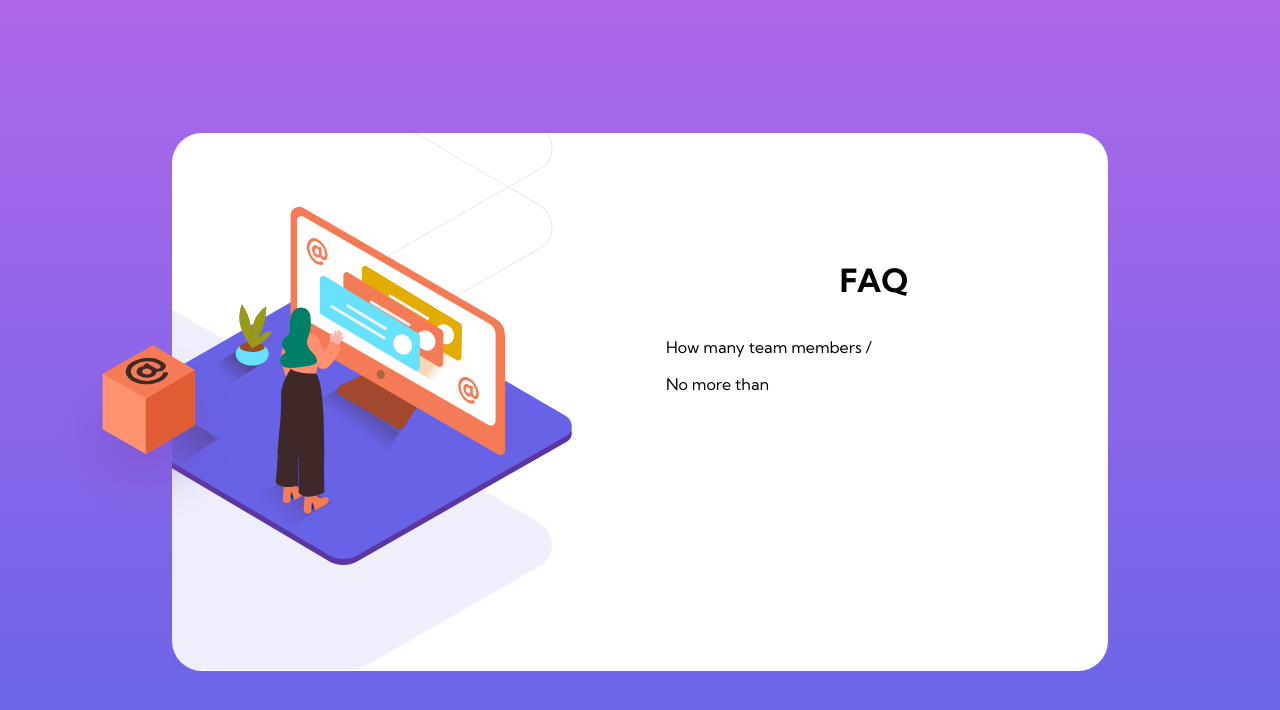
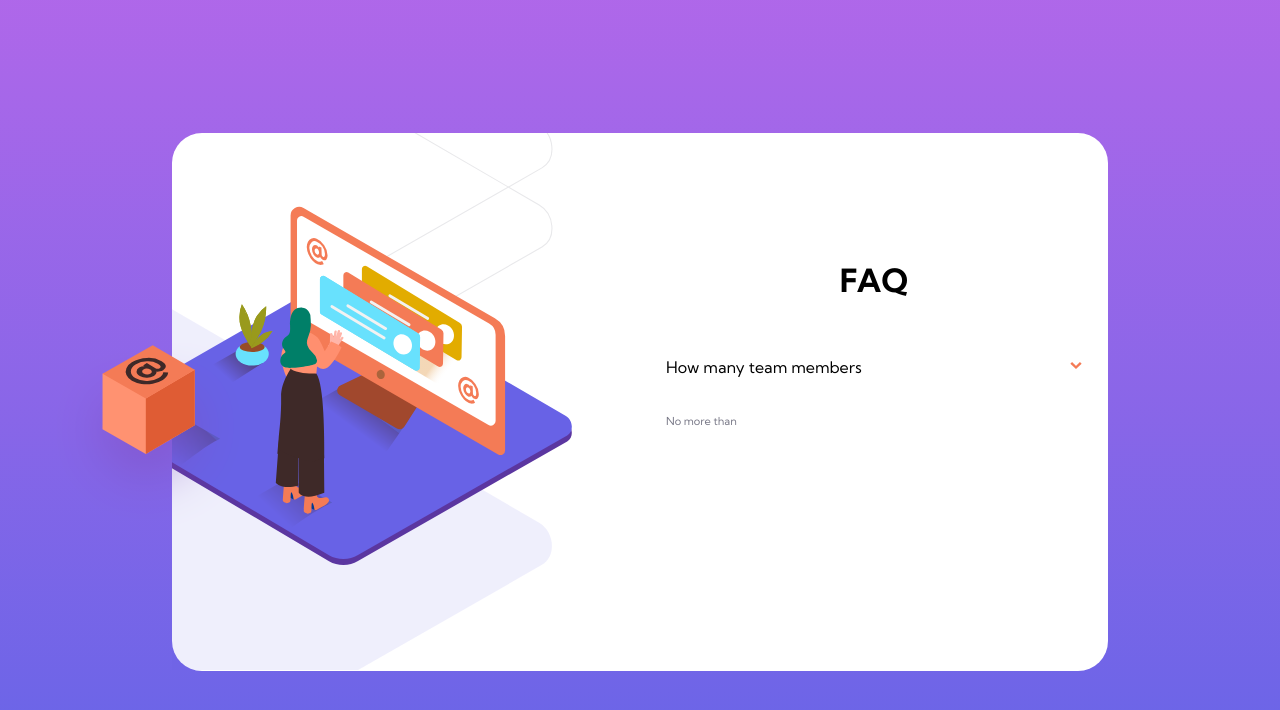
Before and after one commit to liampc/faq-accordion, a React (Create React App) app: page / in a window 1280 px wide. Shown: the top 710 px of the page. Built offline with nearby package versions, Linux system fonts and the light colour scheme.

Commit message:
edit Item component css

```diff
--- a/src/components/Item.js
+++ b/src/components/Item.js
@@ -3,11 +3,15 @@ import React from 'react'
 import '../scss/_variables.scss'
 import '../scss/_Item.scss'
 
+import arrow from '../assets/images/icon-arrow-down.svg'
+
 function Item(){
     return (
-        <div>
-            <p>How many team members <span> / </span></p>
-            <p>No more than</p>
+        <div className="item">
+            <p className="item__question">How many team members
+                <img src={arrow} alt="icon-arrow"/>
+            </p>
+            <p className="item__answer">No more than</p>
         </div>
     )
 }
--- a/src/scss/_Item.scss
+++ b/src/scss/_Item.scss
@@ -1,2 +1,27 @@
 @import './variables';
 @import './mixins';
+
+
+.item {
+
+
+
+    &__question {
+        padding:  1.25rem 0;
+        // border-bottom: 1px solid  $Lightgrayishblue;
+
+        img {
+            width: 0.75rem;
+            height: 0.5rem;
+            float:right;
+            margin-top: 5px;
+        }
+
+    }
+
+    &__answer {
+        display: hidden;
+        font-size: 0.6875rem;
+        color: $Darkgrayishblue;
+    }
+}
```
